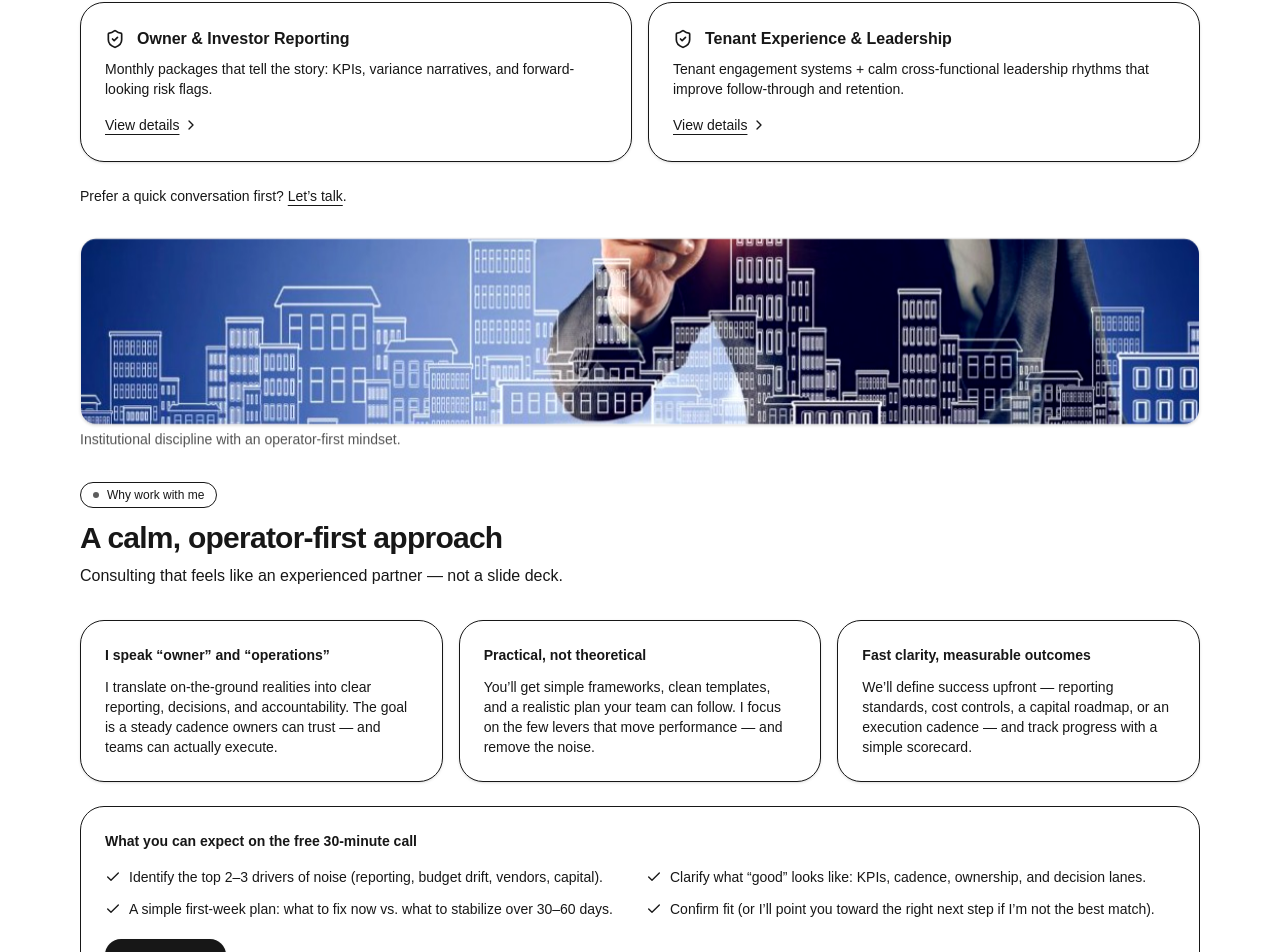
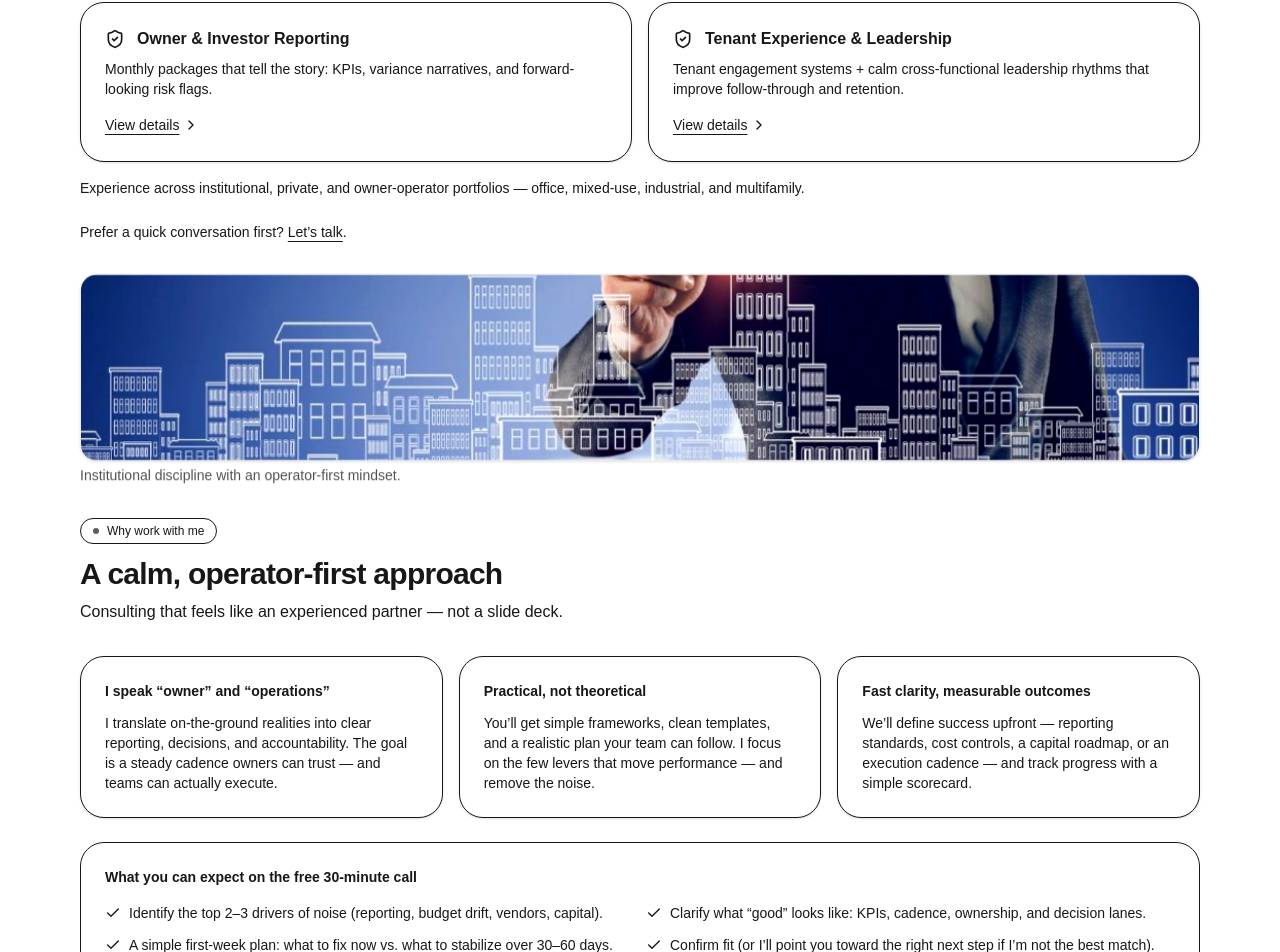
Before and after one commit to BK14782/brian-killian-consulting, a Next.js app: page / in a window 1280 px wide. Shown: the part 1141-2093 px from the top of the page. Built offline with nearby package versions, Linux system fonts and the light colour scheme.

Commit message:
investors line

```diff
--- a/src/app/page.tsx
+++ b/src/app/page.tsx
@@ -528,6 +528,9 @@ export default function Page() {
               </div>
             </Link>
           ))}
+        </div>
+        <div className="mt-4 text-sm text-muted-foreground">
+          Experience across institutional, private, and owner-operator portfolios — office, mixed-use, industrial, and multifamily.
         </div>
 
         <div className="mt-6 text-sm text-muted-foreground">
```
